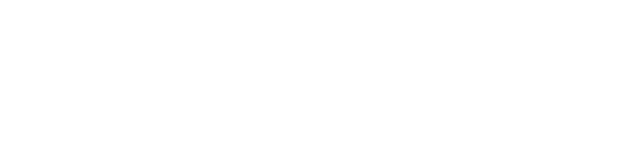
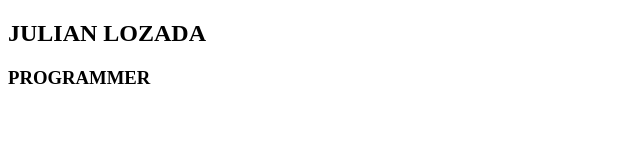
Before and after one commit to jlozada2000/jlozada.github.io, a plain HTML site: page index.html in a window 1280 px wide. Shown: the whole page, without its empty margins (0-640 px from the left). Drawn offline with Linux system fonts and the light colour scheme.

Commit message:
TESTING TEXT
First putting in the text and a few code and making sure everything works.

```diff
--- a/index.html
+++ b/index.html
@@ -4,7 +4,16 @@
     <meta charset="UTF-8" />
     <meta http-equiv="X-UA-Compatible" content="IE=edge" />
     <meta name="viewport" content="width=device-width, initial-scale=1.0" />
-    <title>Document</title>
+    <link rel="stylesheet" href="styles.css" type="styles/text" />
+    <title>Julian Lozada</title>
   </head>
-  <body></body>
+  <body>
+    <!--LINKING THE JAVASCRIPT FILE-->
+    <script src="main.js"></script>
+    <!--TYPING THE HERO IMAGE AND TEXT-->
+    <span class="main-hero-text">
+      <h2 id="name-text">JULIAN LOZADA</h2>
+      <h3 id="subname-text">PROGRAMMER</h3>
+    </span>
+  </body>
 </html>
--- a/styles.css
+++ b/styles.css
@@ -1,3 +1,4 @@
 * {
   padding: 0;
+  margin: 0;
 }
```
